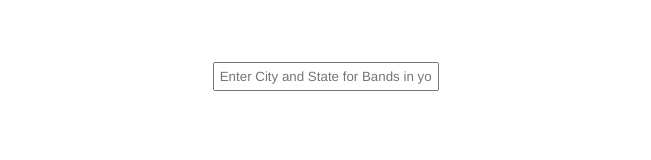
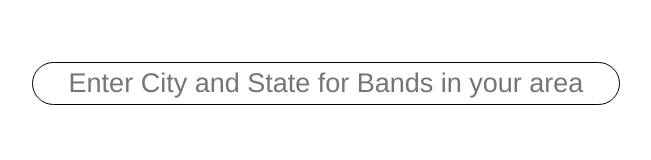
Before and after one commit to adlondon/ada-lovelace, a website: page index.html in a window 1280 px wide. Shown: the whole page, without its empty margins (314-965 px from the left). Drawn offline with Linux system fonts and the light colour scheme.

Commit message:
updated band stuff

```diff
--- a/calendar.js
+++ b/calendar.js
@@ -35,7 +35,7 @@ var page = {
   events: function () {
     $('form').on('submit', function (event) {
       event.preventDefault();
-      var enteredCity = $('#cityinput').val().replace(/\s/g,'');
+      var enteredCity = $('#cityinput').val().replace(' ', '+');
       var bandUrl = 'http://api.bandsintown.com/events/search?location=' + enteredCity + '&radius=20&format=json&app_id=woody'
       page.getbandData(bandUrl)
     })
--- a/index.html
+++ b/index.html
@@ -30,7 +30,7 @@
     <div class="calendar">
 
       <form class="bandInput" action="index.html" method="post">
-        <input id ="cityinput" type="text" placeholder="Enter City and State for Bands in your area">
+        <input autocomplete="off" id ="cityinput" type="text" placeholder="Enter City and State for Bands in your area">
       </form>
 
       <div class="events"></div>
--- a/main.scss
+++ b/main.scss
@@ -8,10 +8,21 @@
 .bandInput {
   text-align: center;
   input {
-    width: 17.7%;
+    width: 46%;
     padding: 5px;
     margin-top: 25px;
+    font-size: 27px;
+    text-align: center;
+    border-radius: 36px;
+    border: 1px solid black;
+    box-shadow: none;
   }
+  input:-webkit-autofill {
+    -webkit-box-shadow: 0 0 0 1000px white inset;
+  }
+  input:focus {
+    outline: none;
+}
 }
 .topRow {
   width: 85%;
```
Also changed, not shown: main.css.
